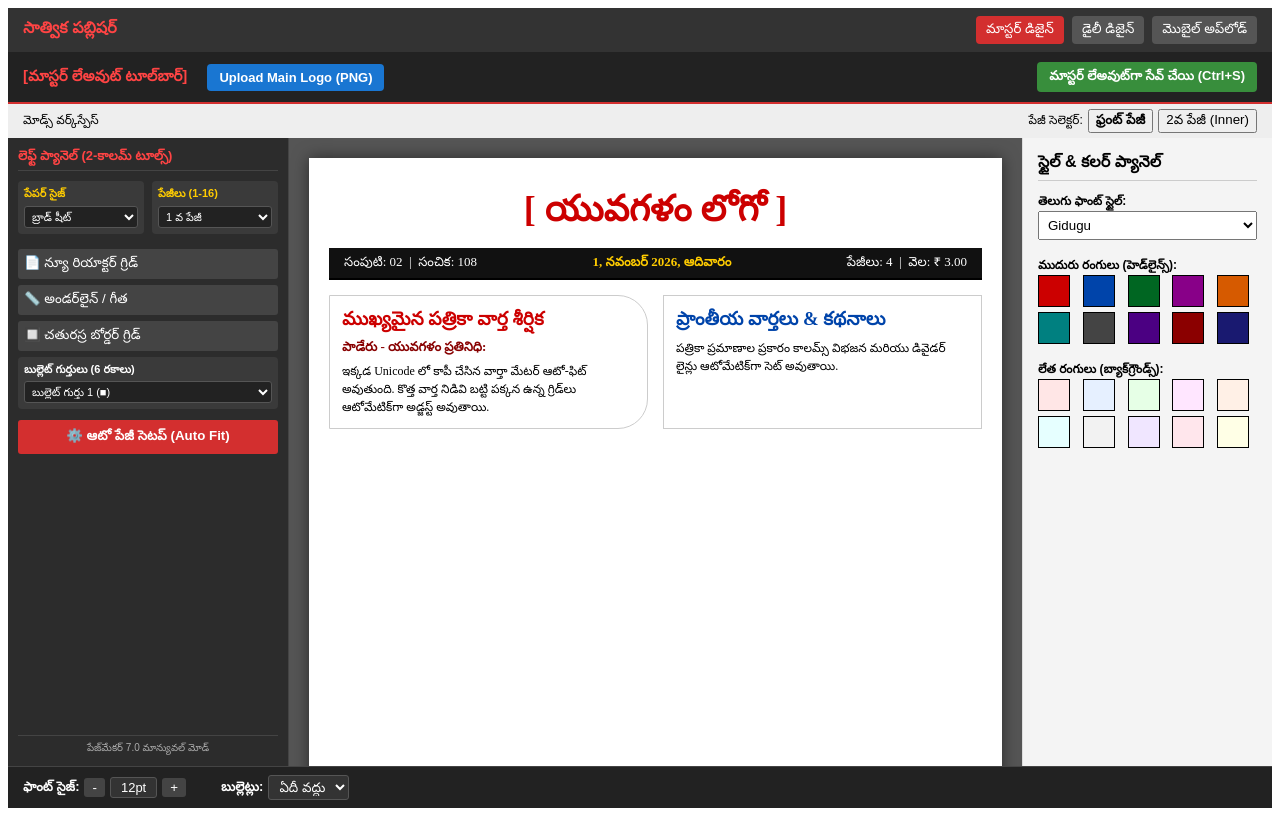
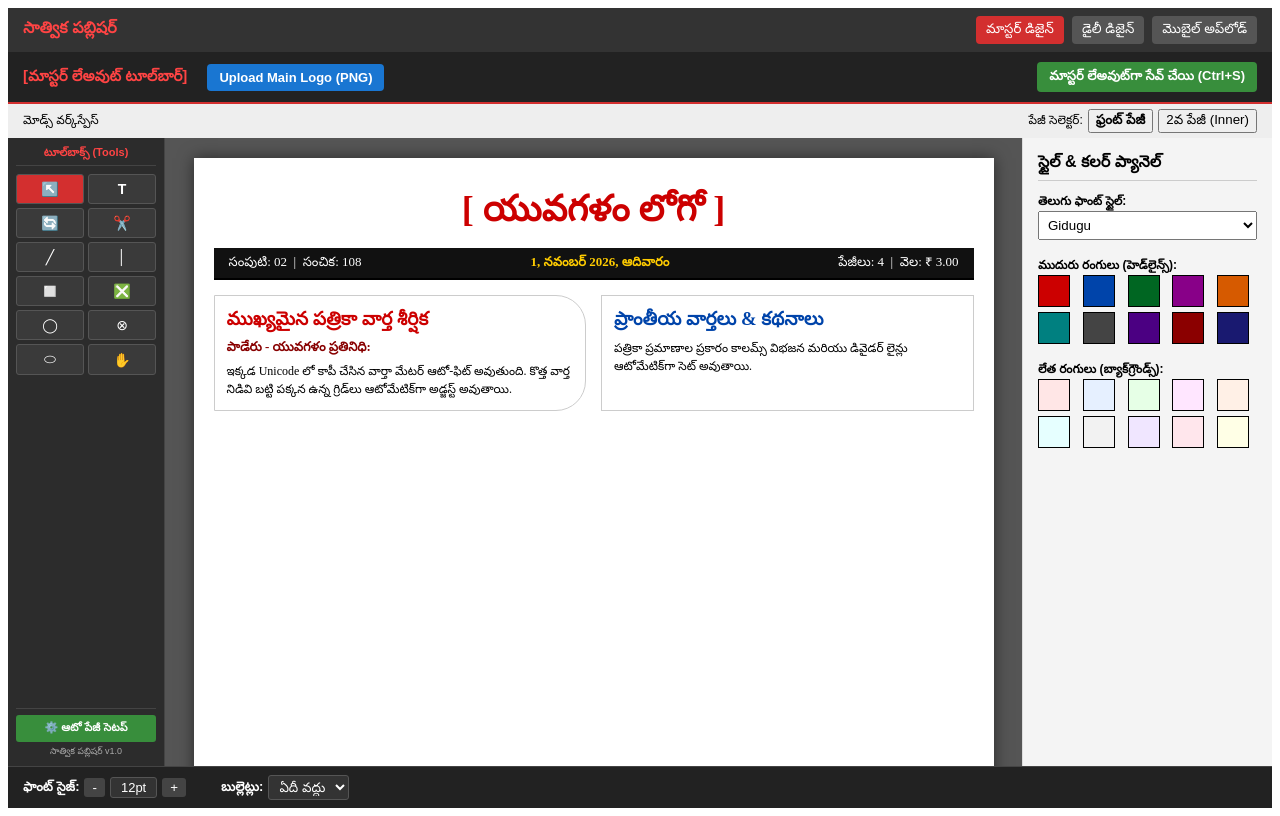
Before and after one commit to jpd-123/yuvagalam-newspaper-design, a React (Vite) app: page / in a window 1280 px wide. Built offline with nearby package versions, Linux system fonts and the light colour scheme.

Commit message:
Refactor LeftToolPanel to include tool selection

```diff
--- a/src/components/Panels/LeftToolPanel.jsx
+++ b/src/components/Panels/LeftToolPanel.jsx
@@ -1,92 +1,157 @@
-import React from 'react';
+import React, { useState } from 'react';
 
-export function LeftToolPanel({ onSelectShape }) {
+export function LeftToolPanel({ onSelectTool, onSelectShape }) {
+  const [activeTool, setActiveTool] = useState('POINTER');
+
+  const handleToolClick = (toolName, shapeType = null) => {
+    setActiveTool(toolName);
+    if (onSelectTool) onSelectTool(toolName);
+    if (shapeType && onSelectShape) onSelectShape(shapeType);
+  };
+
   return (
-    <div style={{ width: '260px', background: '#2c2c2c', color: '#fff', padding: '10px', display: 'flex', flexDirection: 'column', gap: '10px', borderRight: '1px solid #444', overflowY: 'auto', fontSize: '12px' }}>
-      <div style={{ fontSize: '13px', fontWeight: 'bold', color: '#ff4444', borderBottom: '1px solid #444', paddingBottom: '4px' }}>
-        లెఫ్ట్ ప్యానెల్ (2-కాలమ్ టూల్స్)
+    <div style={{
+      width: '140px',
+      background: '#2c2c2c',
+      color: '#fff',
+      padding: '8px',
+      display: 'flex',
+      flexDirection: 'column',
+      gap: '8px',
+      borderRight: '1px solid #444',
+      overflowY: 'auto',
+      fontFamily: 'sans-serif'
+    }}>
+      <div style={{ fontSize: '11px', fontWeight: 'bold', color: '#ff4444', textAlign: 'center', borderBottom: '1px solid #444', paddingBottom: '4px' }}>
+        టూల్‌బాక్స్ (Tools)
       </div>
 
-      {/* 2-కాలమ్ గ్రిడ్ లేఅవుట్ */}
-      <div style={{ display: 'grid', gridTemplateColumns: '1fr 1fr', gap: '8px' }}>
+      {/* 2-Column Grid Layout అచ్చం పేజ్‌మేకర్ లాగా */}
+      <div style={{ display: 'grid', gridTemplateColumns: '1fr 1fr', gap: '4px' }}>
 
-        {/* 1. లెఫ్ట్ కాలమ్ - పేపర్ సైజ్ */}
-        <div style={{ background: '#3a3a3a', padding: '6px', borderRadius: '4px', display: 'flex', flexDirection: 'column', gap: '4px' }}>
-          <span style={{ fontWeight: 'bold', color: '#ffcc00', fontSize: '11px' }}>పేపర్ సైజ్</span>
-          <select style={{ background: '#222', color: '#fff', border: '1px solid #555', padding: '3px', fontSize: '11px', borderRadius: '3px' }}>
-            <option>బ్రాడ్ షీట్</option>
-            <option>మీడియం సైజ్</option>
-            <option>A3 సైజ్</option>
-            <option>జిల్లా టాబ్లెట్</option>
-          </select>
-        </div>
-
-        {/* 2. రైట్ కాలమ్ - నంబర్స్ ఆఫ్ పేజీలు */}
-        <div style={{ background: '#3a3a3a', padding: '6px', borderRadius: '4px', display: 'flex', flexDirection: 'column', gap: '4px' }}>
-          <span style={{ fontWeight: 'bold', color: '#ffcc00', fontSize: '11px' }}>పేజీలు (1-16)</span>
-          <select style={{ background: '#222', color: '#fff', border: '1px solid #555', padding: '3px', fontSize: '11px', borderRadius: '3px' }}>
-            {[...Array(16)].map((_, i) => (
-              <option key={i + 1} value={i + 1}>{i + 1} వ పేజీ</option>
-            ))}
-          </select>
-        </div>
-
-      </div>
-
-      {/* టూల్స్ ఐకాన్లు & ఆప్షన్లు */}
-      <div style={{ display: 'flex', flexDirection: 'column', gap: '6px', marginTop: '5px' }}>
-
+        {/* 1. Pointer Tool */}
         <button
-          onClick={() => onSelectShape('RECTANGLE')}
-          style={{ background: '#444', color: '#fff', border: 'none', padding: '6px', textAlign: 'left', borderRadius: '3px', cursor: 'pointer' }}
-          title="న్యూ రియాక్టర్ గ్రిడ్ (వార్త బాక్స్)"
+          onClick={() => handleToolClick('POINTER')}
+          title="పాయింటర్ టూల్ (మౌస్ సెలెక్షన్)"
+          style={{ background: activeTool === 'POINTER' ? '#d32f2f' : '#3a3a3a', color: '#fff', border: '1px solid #555', padding: '6px', borderRadius: '3px', cursor: 'pointer', fontSize: '14px', textAlign: 'center' }}
         >
-          📄 న్యూ రియాక్టర్ గ్రిడ్
+          ↖️
         </button>
 
+        {/* 2. Text Tool */}
         <button
-          onClick={() => onSelectShape('DIVIDER')}
-          style={{ background: '#444', color: '#fff', border: 'none', padding: '6px', textAlign: 'left', borderRadius: '3px', cursor: 'pointer' }}
-          title="అండర్‌లైన్ / డివైడర్ గీత"
+          onClick={() => handleToolClick('TEXT', 'TEXT_BOX')}
+          title="టెక్స్ట్ టూల్ (వార్తలు టైప్ చేయడానికి)"
+          style={{ background: activeTool === 'TEXT' ? '#d32f2f' : '#3a3a3a', color: '#fff', border: '1px solid #555', padding: '6px', borderRadius: '3px', cursor: 'pointer', fontSize: '14px', textAlign: 'center', fontWeight: 'bold' }}
         >
-          📏 అండర్‌లైన్ / గీత
+          T
         </button>
 
+        {/* 3. Rotation Tool */}
         <button
-          onClick={() => onSelectShape('BORDER_BOX')}
-          style={{ background: '#444', color: '#fff', border: 'none', padding: '6px', textAlign: 'left', borderRadius: '3px', cursor: 'pointer' }}
-          title="హైలైట్ వార్త బోర్డర్"
+          onClick={() => handleToolClick('ROTATE')}
+          title="రొటేషన్ టూల్"
+          style={{ background: activeTool === 'ROTATE' ? '#d32f2f' : '#3a3a3a', color: '#fff', border: '1px solid #555', padding: '6px', borderRadius: '3px', cursor: 'pointer', fontSize: '14px', textAlign: 'center' }}
         >
-          🔲 చతురస్ర బోర్డర్ గ్రిడ్
+          🔄
         </button>
 
-        {/* 6 రకాల బుల్లెట్లు */}
-        <div style={{ background: '#3a3a3a', padding: '6px', borderRadius: '4px' }}>
-          <span style={{ fontWeight: 'bold', fontSize: '11px', display: 'block', marginBottom: '3px' }}>బుల్లెట్ గుర్తులు (6 రకాలు)</span>
-          <select style={{ width: '100%', background: '#222', color: '#fff', border: '1px solid #555', padding: '3px', fontSize: '11px', borderRadius: '3px' }}>
-            <option>బుల్లెట్ గుర్తు 1 (■)</option>
-            <option>బుల్లెట్ గుర్తు 2 (●)</option>
-            <option>బుల్లెట్ గుర్తు 3 (◆)</option>
-            <option>బుల్లెట్ గుర్తు 4 (▶)</option>
-            <option>బుల్లెట్ గుర్తు 5 (★)</option>
-            <option>బుల్లెట్ గుర్తు 6 (✔)</option>
-          </select>
-        </div>
+        {/* 4. Cropping Tool */}
+        <button
+          onClick={() => handleToolClick('CROP')}
+          title="క్రాపింగ్ టూల్ (ఫోటో కట్ చేయడానికి)"
+          style={{ background: activeTool === 'CROP' ? '#d32f2f' : '#3a3a3a', color: '#fff', border: '1px solid #555', padding: '6px', borderRadius: '3px', cursor: 'pointer', fontSize: '14px', textAlign: 'center' }}
+        >
+          ✂️
+        </button>
 
-        {/* ఆటో పేజీ సెటప్ బటన్ */}
+        {/* 5. Diagonal Line Tool */}
         <button
-          onClick={() => alert('ఆటో పేజీ సెటప్ రన్ అవుతోంది: ఖాళీలు లేかండా వార్తలు సర్దుబాటు చేయబడుతున్నాయి!')}
-          style={{ background: '#d32f2f', color: '#fff', border: 'none', padding: '8px', textAlign: 'center', borderRadius: '3px', cursor: 'pointer', fontWeight: 'bold', marginTop: '5px' }}
-          title="పేజీ అడుగుభాగంలో ఖాళీ లేకుండా ఆటోమేటిక్‌గా సర్దుబాటు చేస్తుంది"
+          onClick={() => handleToolClick('DIAGONAL_LINE', 'DIAGONAL')}
+          title="డయాగనల్ లైన్ టూల్"
+          style={{ background: activeTool === 'DIAGONAL_LINE' ? '#d32f2f' : '#3a3a3a', color: '#fff', border: '1px solid #555', padding: '6px', borderRadius: '3px', cursor: 'pointer', fontSize: '14px', textAlign: 'center' }}
         >
-          ⚙️ ఆటో పేజీ సెటప్ (Auto Fit)
+          ╱
+        </button>
+
+        {/* 6. Straight Line Tool */}
+        <button
+          onClick={() => handleToolClick('STRAIGHT_LINE', 'DIVIDER')}
+          title="డివైడర్ / స్ట్రైట్ లైన్ టూల్"
+          style={{ background: activeTool === 'STRAIGHT_LINE' ? '#d32f2f' : '#3a3a3a', color: '#fff', border: '1px solid #555', padding: '6px', borderRadius: '3px', cursor: 'pointer', fontSize: '14px', textAlign: 'center' }}
+        >
+          │
+        </button>
+
+        {/* 7. Rectangle Box (News Grid) */}
+        <button
+          onClick={() => handleToolClick('RECTANGLE', 'RECTANGLE')}
+          title="దీర్ఘచతురస్ర బాక్స్ (న్యూస్ రియాక్టర్ గ్రిడ్)"
+          style={{ background: activeTool === 'RECTANGLE' ? '#d32f2f' : '#3a3a3a', color: '#fff', border: '1px solid #555', padding: '6px', borderRadius: '3px', cursor: 'pointer', fontSize: '14px', textAlign: 'center' }}
+        >
+          ◻️
+        </button>
+
+        {/* 8. Cross Rectangle Box (Picture Box) */}
+        <button
+          onClick={() => handleToolClick('PICTURE_BOX', 'PICTURE')}
+          title="పిక్చర్ బాక్స్ (ఫోటో లేదా లోగో అప్‌లోడ్ గ్రిడ్)"
+          style={{ background: activeTool === 'PICTURE_BOX' ? '#d32f2f' : '#3a3a3a', color: '#fff', border: '1px solid #555', padding: '6px', borderRadius: '3px', cursor: 'pointer', fontSize: '14px', textAlign: 'center' }}
+        >
+          ❎
+        </button>
+
+        {/* 9. Circle Box */}
+        <button
+          onClick={() => handleToolClick('CIRCLE', 'CIRCLE')}
+          title="గుండ్రని బంతి ఆకారపు గ్రిడ్"
+          style={{ background: activeTool === 'CIRCLE' ? '#d32f2f' : '#3a3a3a', color: '#fff', border: '1px solid #555', padding: '6px', borderRadius: '3px', cursor: 'pointer', fontSize: '14px', textAlign: 'center' }}
+        >
+          ◯
+        </button>
+
+        {/* 10. Cross Circle Box */}
+        <button
+          onClick={() => handleToolClick('CROSS_CIRCLE', 'CIRCLE_PHOTO')}
+          title="గుండ్రని పిక్చర్ బాక్స్"
+          style={{ background: activeTool === 'CROSS_CIRCLE' ? '#d32f2f' : '#3a3a3a', color: '#fff', border: '1px solid #555', padding: '6px', borderRadius: '3px', cursor: 'pointer', fontSize: '14px', textAlign: 'center' }}
+        >
+          ⊗
+        </button>
+
+        {/* 11. Oval / Polygon Box */}
+        <button
+          onClick={() => handleToolClick('OVAL', 'OVAL')}
+          title="అండాకార గ్రిడ్ (Oval Shape)"
+          style={{ background: activeTool === 'OVAL' ? '#d32f2f' : '#3a3a3a', color: '#fff', border: '1px solid #555', padding: '6px', borderRadius: '3px', cursor: 'pointer', fontSize: '14px', textAlign: 'center' }}
+        >
+          ⬭
+        </button>
+
+        {/* 12. Hand Tool (Pan) */}
+        <button
+          onClick={() => handleToolClick('HAND')}
+          title="హ్యాండ్ టూల్ (పేజీ మూవ్ చేయడానికి)"
+          style={{ background: activeTool === 'HAND' ? '#d32f2f' : '#3a3a3a', color: '#fff', border: '1px solid #555', padding: '6px', borderRadius: '3px', cursor: 'pointer', fontSize: '14px', textAlign: 'center' }}
+        >
+          ✋
         </button>
 
       </div>
 
-      <div style={{ fontSize: '10px', color: '#aaa', marginTop: 'auto', borderTop: '1px solid #444', paddingTop: '6px', textAlign: 'center' }}>
-        పేజ్‌మేకర్ 7.0 మాన్యువల్ మోడ్
+      {/* ఆటోమేటిక్ ఫీచర్లు & ఆటో పేజీ సెటప్ బటన్ */}
+      <div style={{ marginTop: 'auto', borderTop: '1px solid #444', paddingTop: '6px', display: 'flex', flexDirection: 'column', gap: '4px' }}>
+        <button
+          onClick={() => alert('ఆటో పేజీ సెటప్ రన్ అయింది: అడుగుభాగంలో ఖాళీ లేకుండా వార్తలు సర్దుబాటు చేయబడ్డాయి!')}
+          style={{ background: '#388e3c', color: '#fff', border: 'none', padding: '6px', borderRadius: '3px', fontSize: '11px', fontWeight: 'bold', cursor: 'pointer', textAlign: 'center' }}
+        >
+          ⚙️ ఆటో పేజీ సెటప్
+        </button>
+        <div style={{ fontSize: '9px', color: '#aaa', textAlign: 'center' }}>
+          సాత్విక పబ్లిషర్ v1.0
+        </div>
       </div>
+
     </div>
   );
 }
```
